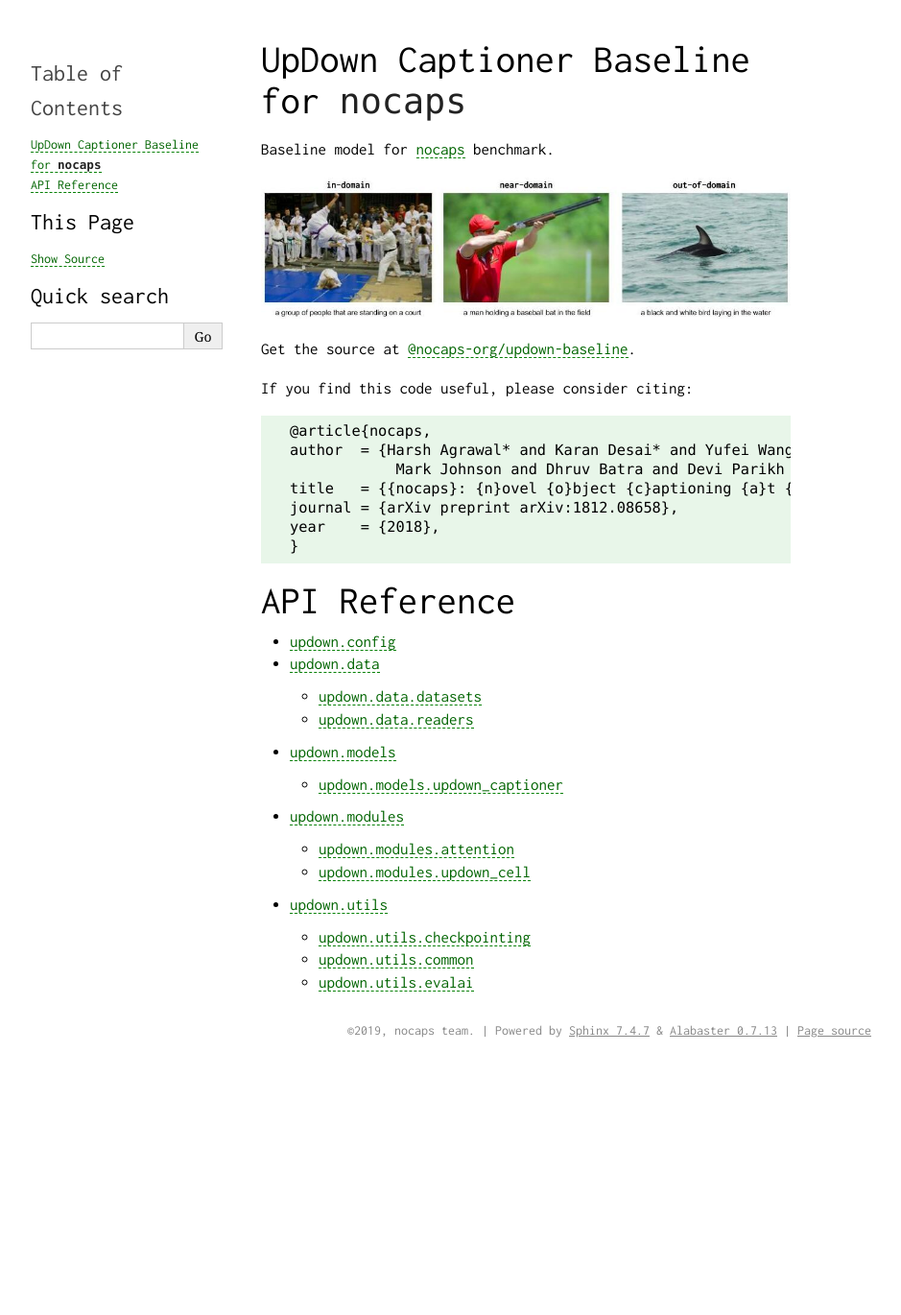
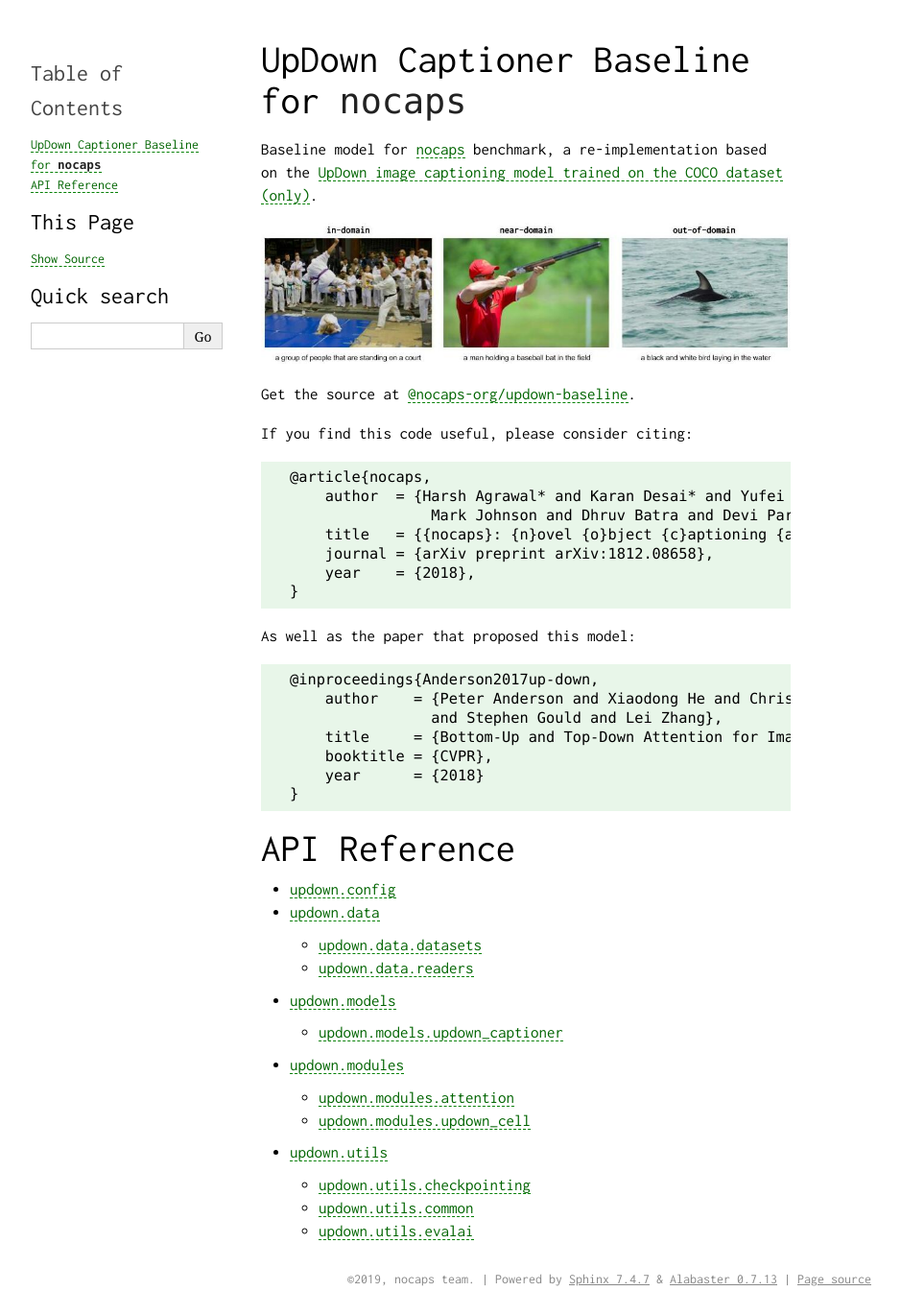
Before and after one commit to nocaps-org/updown-baseline, a Sphinx documentation site: the page built from docs/index.rst, in a window 1280 px wide. Shown: the whole page at 96% size, without its empty margins (202-1141 px from the left). Built offline with Sphinx 7.4.7, drawn with Linux system fonts in a browser that asks for light colours; before the commit the page ends 1111 px from its top, so only the background shows below that.

```diff
--- a/docs/index.rst
+++ b/docs/index.rst
@@ -1,7 +1,8 @@
 UpDown Captioner Baseline for ``nocaps``
 ========================================
 
-Baseline model for `nocaps <nocaps.org>`_ benchmark.
+Baseline model for `nocaps <https://nocaps.org>`_ benchmark, a re-implementation based on the
+`UpDown image captioning model trained on the COCO dataset (only) <https://github.com/peteanderson80/up-down-captioner>`_.
 
 .. image:: _static/qualitative_examples.jpg
 
@@ -14,11 +15,23 @@ If you find this code useful, please consider citing:
 .. code-block:: text
 
     @article{nocaps,
-    author  = {Harsh Agrawal* and Karan Desai* and Yufei Wang and Xinlei Chen and Rishabh Jain and
-                Mark Johnson and Dhruv Batra and Devi Parikh and Stefan Lee and Peter Anderson},
-    title   = {{nocaps}: {n}ovel {o}bject {c}aptioning {a}t {s}cale},
-    journal = {arXiv preprint arXiv:1812.08658},
-    year    = {2018},
+        author  = {Harsh Agrawal* and Karan Desai* and Yufei Wang and Xinlei Chen and Rishabh Jain and
+                    Mark Johnson and Dhruv Batra and Devi Parikh and Stefan Lee and Peter Anderson},
+        title   = {{nocaps}: {n}ovel {o}bject {c}aptioning {a}t {s}cale},
+        journal = {arXiv preprint arXiv:1812.08658},
+        year    = {2018},
+    }
+
+As well as the paper that proposed this model:
+
+.. code-block:: text
+
+    @inproceedings{Anderson2017up-down,
+        author    = {Peter Anderson and Xiaodong He and Chris Buehler and Damien Teney and Mark Johnson
+                    and Stephen Gould and Lei Zhang},
+        title     = {Bottom-Up and Top-Down Attention for Image Captioning and Visual Question Answering},
+        booktitle = {CVPR},
+        year      = {2018}
     }
 
 
```
Also changed, not shown: README.md (+22 -5 lines), 2 other files.
